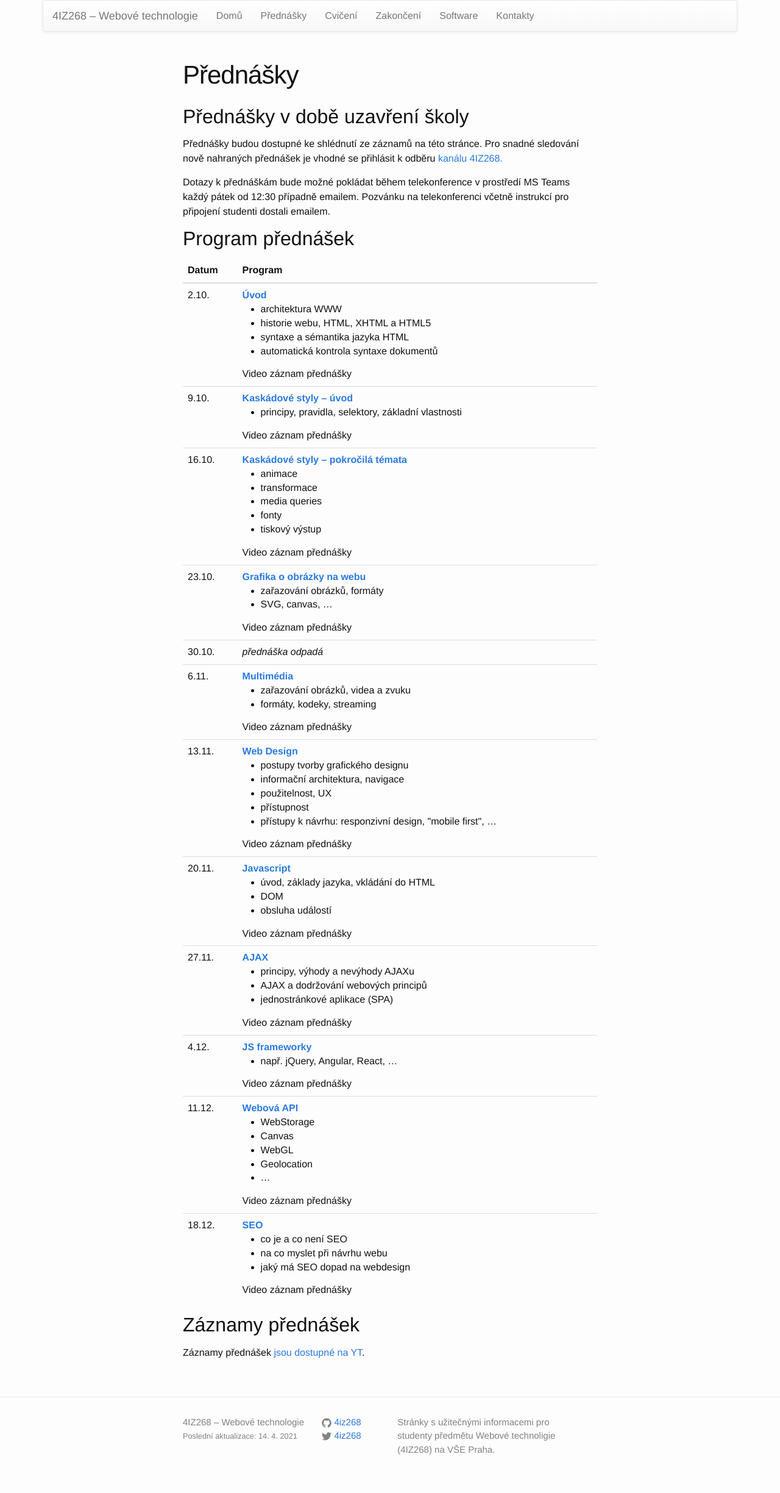
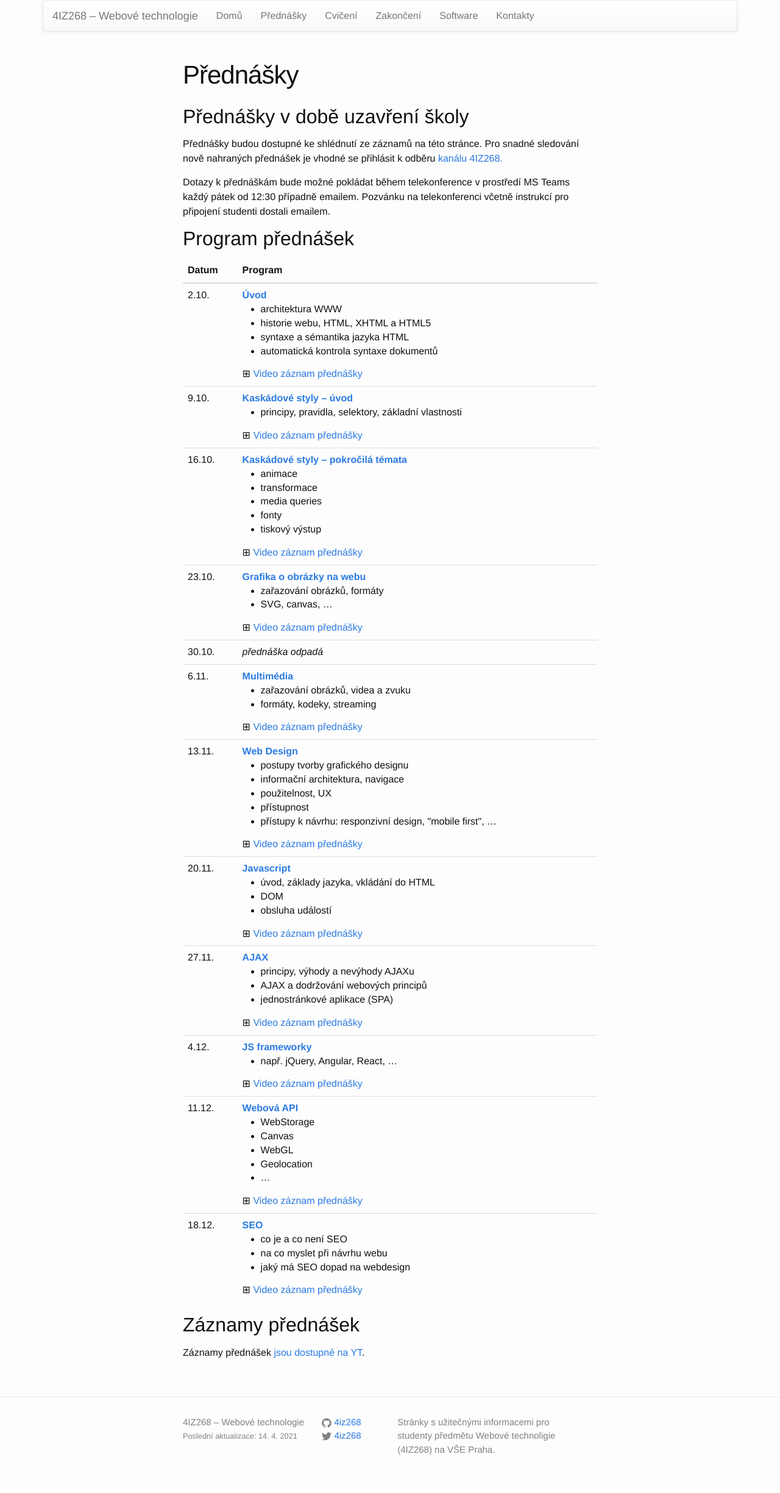
Before and after one commit to 4iz268/4iz268.github.io, a Jekyll site: the page built from prednasky/index.html, in a window 1280 px wide. Shown: the whole page at 61% size. Built offline with Jekyll 4.4.1, drawn with Linux system fonts in a browser that asks for light colours; nearby versions of some CDN libraries.

Commit message:
Added styling of details/summary

```diff
--- a/css/main.scss
+++ b/css/main.scss
@@ -6,8 +6,9 @@
 
 
 // Our variables
-$base-font-family: Helvetica, Arial, sans-serif;
+$base-font-family: "Helvetica Neue", Helvetica, Arial, sans-serif;
 $base-font-size:   16px;
+$base-font-weight: 400;
 $small-font-size:  $base-font-size * 0.875;
 $base-line-height: 1.5;
 
@@ -29,7 +30,7 @@ $on-laptop:        800px;
 
 
 
-// Using media queries with like this:
+// Use media queries like this:
 // @include media-query($on-palm) {
 //     .wrapper {
 //         padding-right: $spacing-unit / 2;
@@ -50,3 +51,21 @@ $on-laptop:        800px;
         "layout",
         "syntax-highlighting"
 ;
+
+details summary {
+  color: $brand-color;
+}
+
+details summary:hover {
+  color: $text-color;
+  text-decoration: underline;
+}
+
+details summary::before {
+  color: $text-color;
+  content: "\229E  ";
+}
+
+details[open] summary::before {
+  content: "\229F  ";
+}
```
